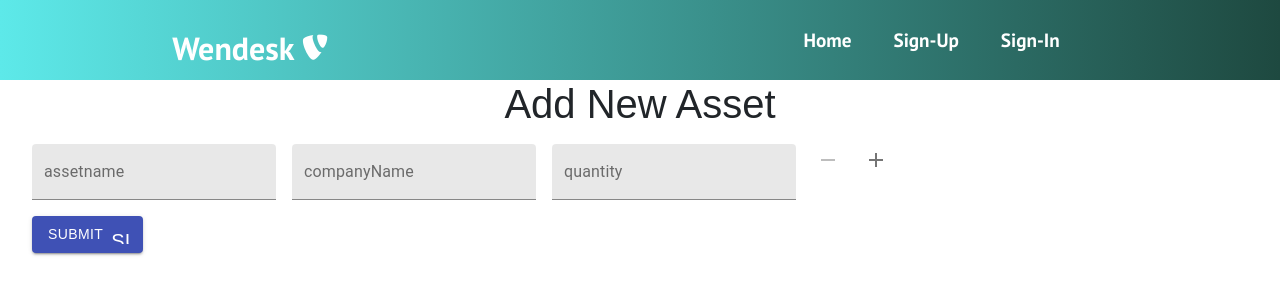
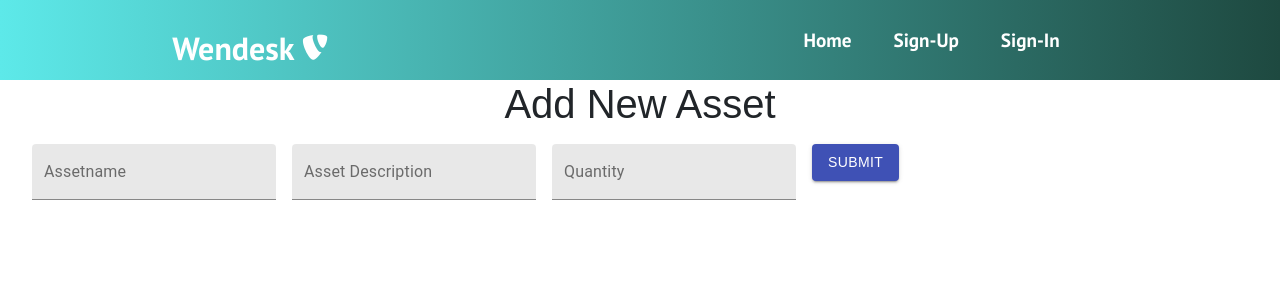
Before and after one commit to davidkiama/Asset-Inventory-Management, a React (Create React App) app: page /Asset in a window 1280 px wide. Shown: the top 300 px of the page. Built offline with nearby package versions, Linux system fonts and the light colour scheme.

Commit message:
Able to add assets from react

```diff
--- a/src/actions/assets.js
+++ b/src/actions/assets.js
@@ -7,3 +7,13 @@ export const fetchAssets = () => async (dispatch) => {
     dispatch({ type: "FETCH_ASSETS", payload: data });
   } catch (error) {}
 };
+
+export const createAsset = (asset) => async (dispatch) => {
+  try {
+    const { data } = await api.createAsset(asset);
+
+    dispatch({ type: "CREATE_ASSET", payload: data });
+  } catch (error) {
+    console.log(error);
+  }
+};
--- a/src/components/manager/pages/Asset.js
+++ b/src/components/manager/pages/Asset.js
@@ -2,13 +2,12 @@ import React, { useState } from "react";
 import Container from "@material-ui/core/Container";
 import TextField from "@material-ui/core/TextField";
 import Button from "@material-ui/core/Button";
-import IconButton from "@material-ui/core/IconButton";
-import RemoveIcon from "@material-ui/icons/Remove";
-import AddIcon from "@material-ui/icons/Add";
-import Icon from "@material-ui/core/Icon";
-import { v4 as uuidv4 } from "uuid";
 
 import { makeStyles } from "@material-ui/core/styles";
+
+import { useDispatch } from "react-redux";
+import { useNavigate } from "react-router-dom";
+import { createAsset } from "../../../actions/assets";
 
 const useStyles = makeStyles((theme) => ({
   root: {
@@ -21,84 +20,49 @@ const useStyles = makeStyles((theme) => ({
   },
 }));
 
+const initialState = { asset_name: "", description: "", quantity: "" };
 function App() {
   const classes = useStyles();
-  const [inputFields, setInputFields] = useState([
-    { id: uuidv4(), assetname: "", companyName: "", quantity: "" },
-  ]);
+  const dispatch = useDispatch();
+  const navigate = useNavigate();
+  const [assetData, setAssetData] = useState(initialState);
 
   const handleSubmit = (e) => {
     e.preventDefault();
-    console.log("InputFields", inputFields);
+
+    dispatch(createAsset(assetData));
+
+    clear();
+    navigate("/AssetList");
   };
 
-  const handleChangeInput = (id, event) => {
-    const newInputFields = inputFields.map((i) => {
-      if (id === i.id) {
-        i[event.target.name] = event.target.value;
-      }
-      return i;
-    });
-
-    setInputFields(newInputFields);
-  };
-
-  const handleAddFields = () => {
-    setInputFields([...inputFields, { id: uuidv4(), firstName: "", lastName: "" }]);
-  };
-
-  const handleRemoveFields = (id) => {
-    const values = [...inputFields];
-    values.splice(
-      values.findIndex((value) => value.id === id),
-      1
-    );
-    setInputFields(values);
+  const clear = () => {
+    setAssetData(initialState);
   };
 
   return (
     <Container>
       <h1>Add New Asset</h1>
       <form className={classes.root} onSubmit={handleSubmit}>
-        {inputFields.map((inputField) => (
-          <div key={inputField.id}>
         <TextField
-              name="assetname"
-              label="assetname"
+          name="asset_name"
+          label="Assetname"
           variant="filled"
-              value={inputField.assetname}
-              onChange={(event) => handleChangeInput(inputField.id, event)}
+          onChange={(e) => setAssetData({ ...assetData, [e.target.name]: e.target.value })}
         />
         <TextField
-              name="companyName"
-              label="companyName"
+          name="description"
+          label="Asset Description"
           variant="filled"
-              value={inputField.companyName}
-              onChange={(event) => handleChangeInput(inputField.id, event)}
+          onChange={(e) => setAssetData({ ...assetData, [e.target.name]: e.target.value })}
         />
         <TextField
           name="quantity"
-              label="quantity"
+          label="Quantity"
           variant="filled"
-              value={inputField.quantity}
-              onChange={(event) => handleChangeInput(inputField.id, event)}
+          onChange={(e) => setAssetData({ ...assetData, [e.target.name]: e.target.value })}
         />
-            <IconButton disabled={inputFields.length === 1} onClick={() => handleRemoveFields(inputField.id)}>
-              <RemoveIcon />
-            </IconButton>
-            <IconButton onClick={handleAddFields}>
-              <AddIcon />
-            </IconButton>
-          </div>
-        ))}
-        <Button
-          className={classes.button}
-          variant="contained"
-          color="primary"
-          type="submit"
-          endIcon={<Icon>Submit</Icon>}
-          onClick={handleSubmit}
-        >
+        <Button className={classes.button} variant="contained" color="primary" type="submit">
           Submit
         </Button>
       </form>
--- a/src/reducers/assets.js
+++ b/src/reducers/assets.js
@@ -1,7 +1,7 @@
 export default (assets = [], action) => {
   switch (action.type) {
     case "CREATE_ASSET":
-      return action.payload;
+      return [...assets, action.payload];
 
     case "FETCH_ASSETS":
       return action.payload;
```
Lines whose indentation alone changed are shown as unchanged.
